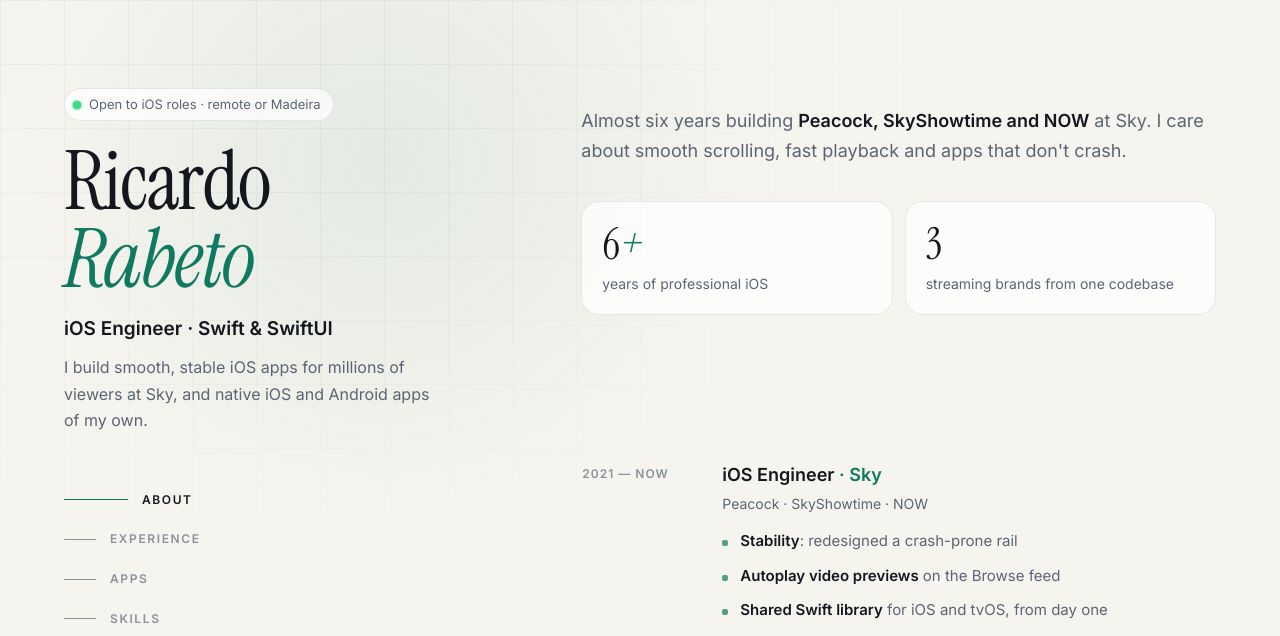
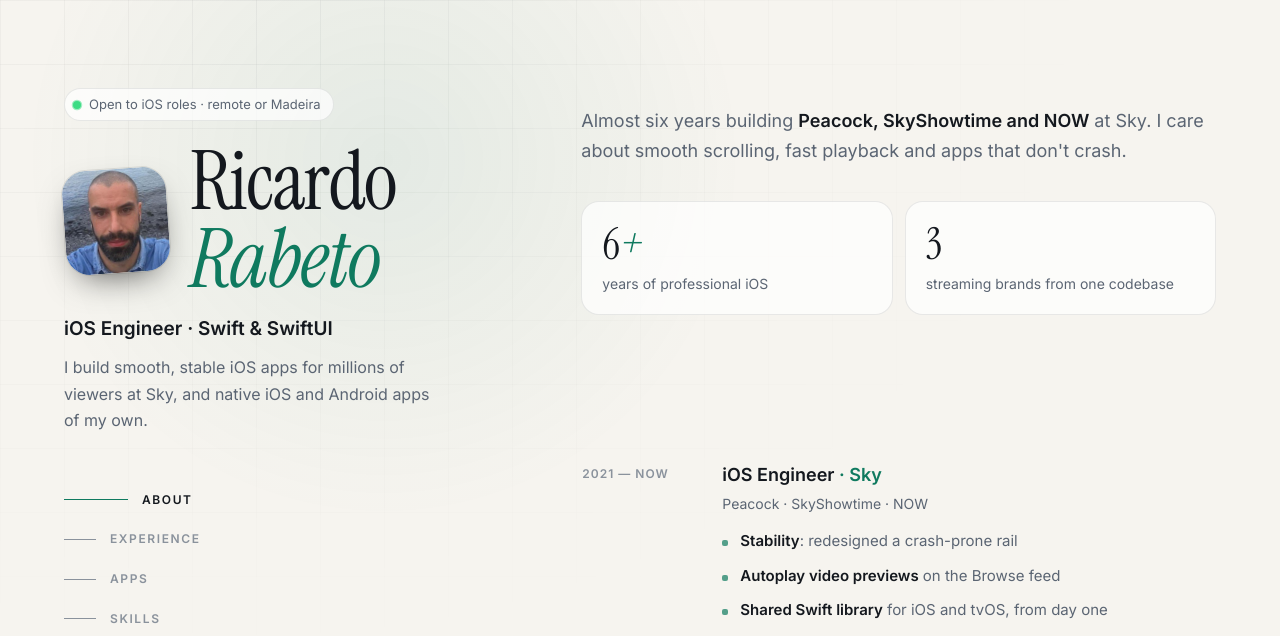
Before and after one commit to rmar-dev/rmar-dev.github.io, a plain HTML site: page index.html in a window 1280 px wide. Shown: the top 636 px of the page. Drawn offline with Linux system fonts and the light colour scheme.

Commit message:
Add app-icon style avatar next to the name
Co-Authored-By: Claude Opus 5.5 <noreply@anthropic.com>

```diff
--- a/index.html
+++ b/index.html
@@ -80,6 +80,12 @@
   .kicker { display: inline-flex; align-items: center; gap: 8px; font-size: 13px; color: var(--muted); border: 1px solid var(--line); border-radius: 999px; padding: 5px 12px 5px 8px; background: var(--card); }
   .kicker .dot { width: 8px; height: 8px; border-radius: 50%; background: #3ddc84; box-shadow: 0 0 0 0 rgba(61,220,132,.6); animation: pulse 2.4s infinite; }
   @keyframes pulse { 0% { box-shadow: 0 0 0 0 rgba(61,220,132,.55); } 70% { box-shadow: 0 0 0 10px rgba(61,220,132,0); } 100% { box-shadow: 0 0 0 0 rgba(61,220,132,0); } }
+  .name-row { display: flex; align-items: center; gap: 22px; margin: 22px 0 14px; }
+  .name-row .name { margin: 0; }
+  .avatar { flex: none; width: 104px; height: 104px; border-radius: 23%; overflow: hidden; box-shadow: 0 14px 34px -14px rgba(0,0,0,.7), 0 0 0 1px var(--line); transform: rotate(-4deg); transition: transform .35s cubic-bezier(.2,.7,.2,1); }
+  .avatar:hover { transform: rotate(0) scale(1.04); }
+  .avatar img { width: 100%; height: 100%; object-fit: cover; }
+  @media (max-width: 560px) { .avatar { width: 80px; height: 80px; } .name-row { gap: 16px; } }
   .name { font-family: var(--serif); font-weight: 400; font-size: clamp(52px, 6.4vw, 84px); line-height: 0.95; letter-spacing: -1.5px; margin: 22px 0 14px; }
   .name em { font-style: italic; color: var(--accent); }
   .role { font-size: 19px; font-weight: 600; margin: 0 0 10px; }
@@ -323,7 +329,10 @@
   <header class="rail">
     <div>
       <span class="kicker"><span class="dot"></span><span data-en>Open to iOS roles · remote or Madeira</span><span data-pt>Disponível para funções iOS · remoto ou Madeira</span></span>
-      <h1 class="name">Ricardo<br><em>Rabeto</em></h1>
+      <div class="name-row">
+        <div class="avatar"><img src="img/avatar.jpg" alt="Ricardo Rabeto" width="104" height="104"></div>
+        <h1 class="name">Ricardo<br><em>Rabeto</em></h1>
+      </div>
       <p class="role"><span data-en>iOS Engineer · Swift &amp; SwiftUI</span><span data-pt>Engenheiro iOS · Swift e SwiftUI</span></p>
       <p class="pitch" data-en>I build smooth, stable iOS apps for millions of viewers at Sky, and native iOS and Android apps of my own.</p>
       <p class="pitch" data-pt>Construo apps iOS fluidas e estáveis para milhões de espectadores na Sky, e apps nativas iOS e Android próprias.</p>
```
Also changed, not shown: img/avatar.jpg (added).
